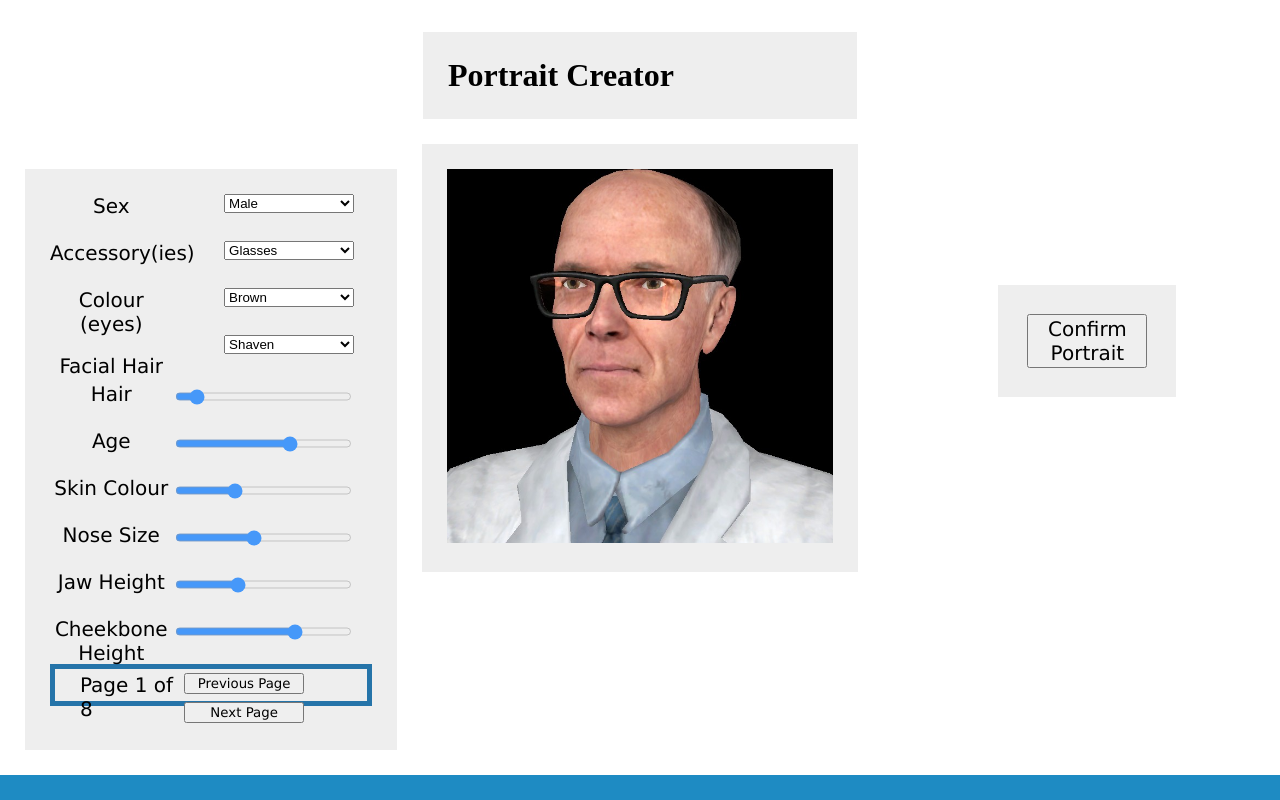
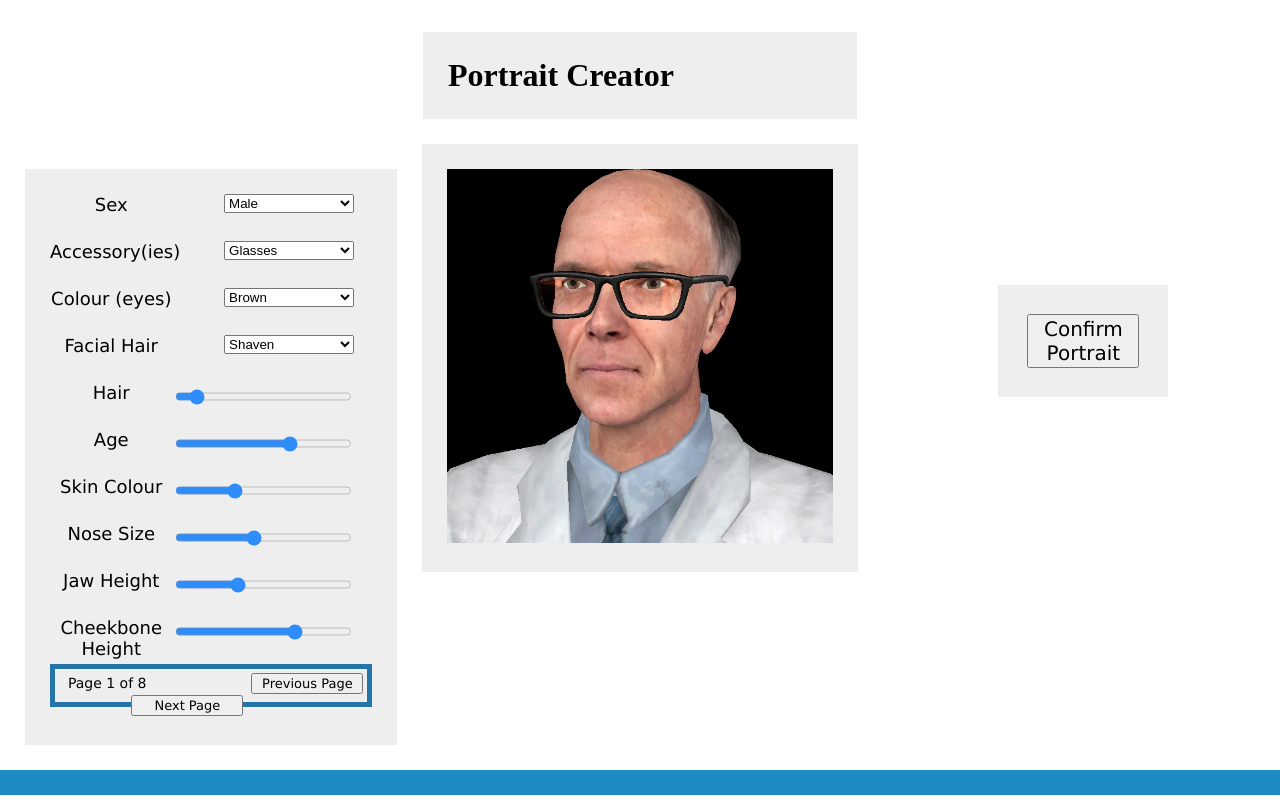
Before and after one commit to 34yu34/Criminal_Tinder, a plain HTML site: page pages/index.html in a window 1280 px wide. Shown: the part 1302-2102 px from the top of the page. Drawn offline with Linux system fonts and the light colour scheme.

Commit message:
Finition portrait creator

```diff
--- a/pages/index.html
+++ b/pages/index.html
@@ -177,7 +177,7 @@
 						<p>Cheekbone Height</p>
 					</div>
 					<div id = "buttonsContainer">
-						<div style="font-family:verdana; font-size:20px; width:33%; float:left; margin:4px;">
+						<div style="font-family:verdana; font-size:14px; width:30%; float:left; margin-top:6px;">
 							Page 1 of 8
 						</div>
 						<button class="buttons">Previous Page</button>
@@ -190,10 +190,8 @@
 				<div id="confirmButton">
 					 <button class="buttons" style="font-size:20px;">Confirm Portrait</button>
 				</div>
-
 			</div>
 			<div id="pane-swipe" class="reserve-pane">
-
             </div>
         </div>
         </div>
--- a/pages/stylesheets/pane-portrait-creator.css
+++ b/pages/stylesheets/pane-portrait-creator.css
@@ -47,7 +47,7 @@
 
 p{
 	font-family: verdana;
-	font-size: 20px;
+	font-size: 18px;
 	width: 38%;
 	margin: 0px;
 	padding: 0px;
@@ -56,12 +56,12 @@ p{
 }
 
 #buttonsContainer{
-	height: 32px;
+	height: 33px;
 	margin-top: 15px;
+	padding-left: 4%;
 	border-style: solid;
 	border-color: rgb(37, 116, 169);
 	border-width: 5px;
-	padding-left: 6.5%;
 }
 
 #confirmButton{
@@ -76,9 +76,11 @@ p{
 
 .buttons{
 	margin:4px;
-	width: 120px;
+	width: 112px;
 	display: inline-block;
 	font-family:verdana;
+	font-size: 13px;
+	float: right;
 }
 
 .select {
@@ -93,7 +95,7 @@ p{
     height: 25px;
     background: #d3d3d3;
     outline: none;
-    opacity: 0.7;
+    opacity: 0.8;
     transition: opacity .2s;
 }
 
```
